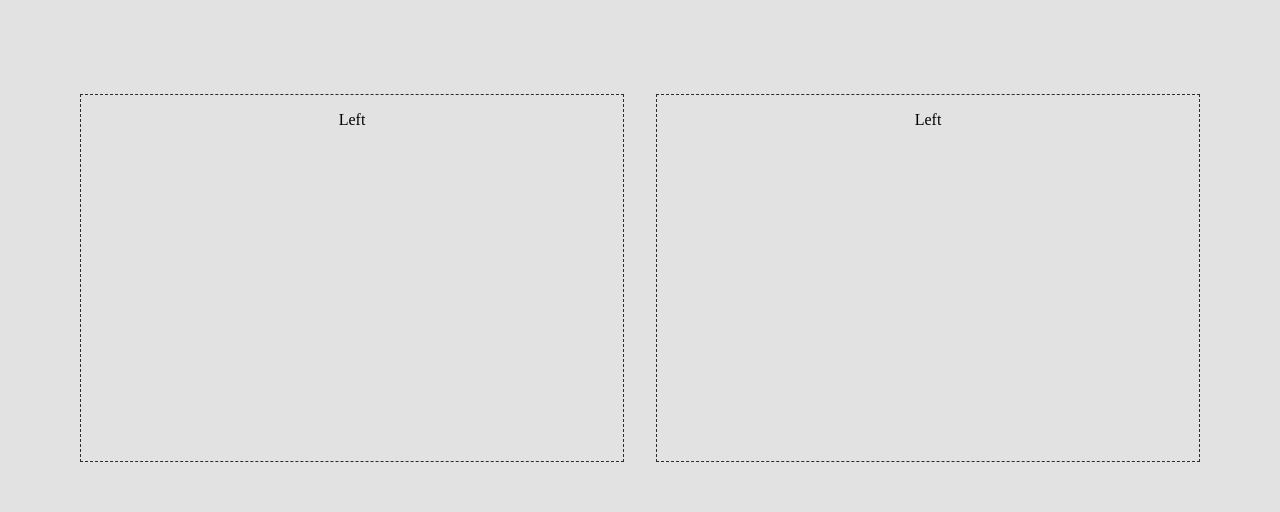
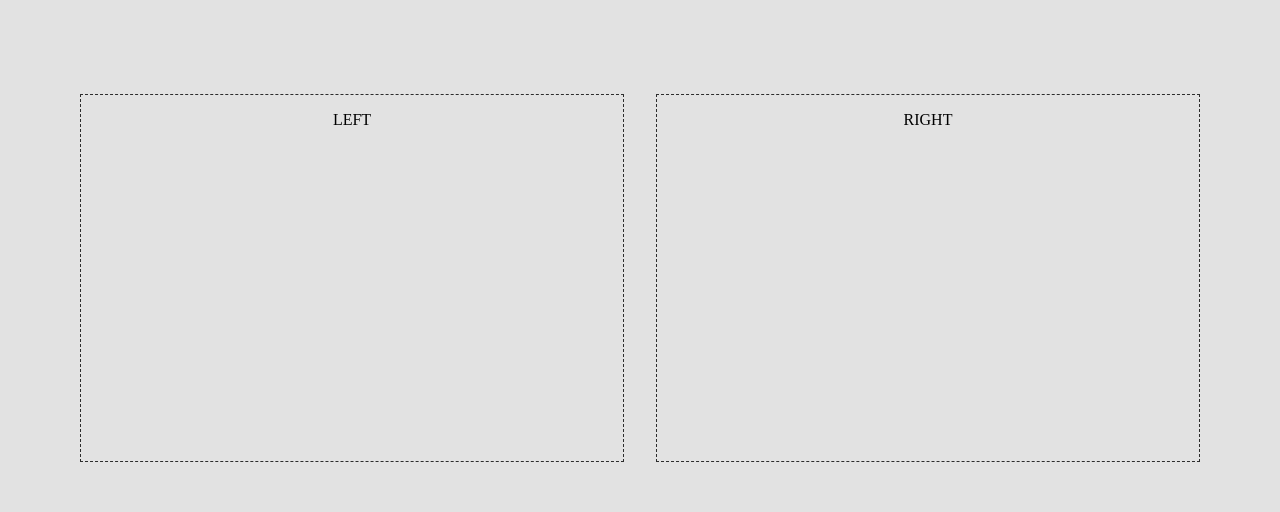
Before and after one commit to abhaykvincent/mirza_fashion, a React (Create React App) app: page / in a window 1280 px wide. Shown: the part 2766-3278 px from the top of the page. Built offline with nearby package versions, Linux system fonts and the light colour scheme.

Commit message:
bio brief UPDATED

```diff
--- a/src/App.js
+++ b/src/App.js
@@ -55,8 +55,8 @@ function App() {
         <div className="text-content border">Lorem ipsum dolor sit.</div>
       </section>
       <section className="bio-brief">
-        <div className="border left">Left</div>
-        <div className="border right">Left</div>
+        <div className="border left">LEFT</div>
+        <div className="border right">RIGHT</div>
       </section>
       <section className="mirza-gallery">
         <div className="gallery">
```
